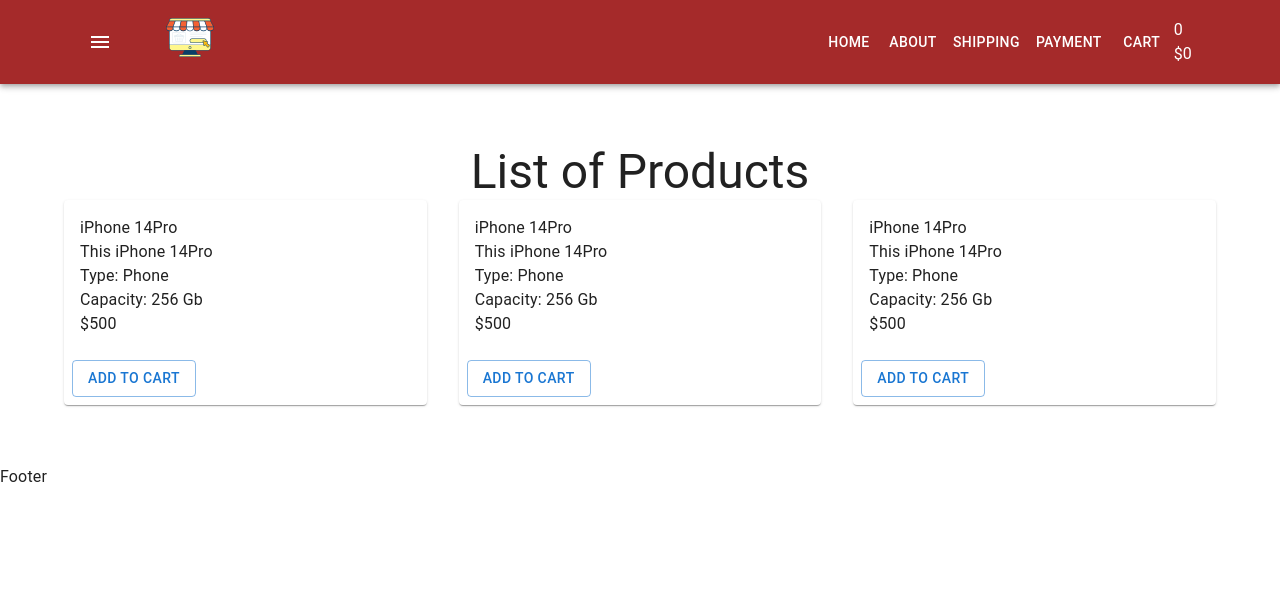
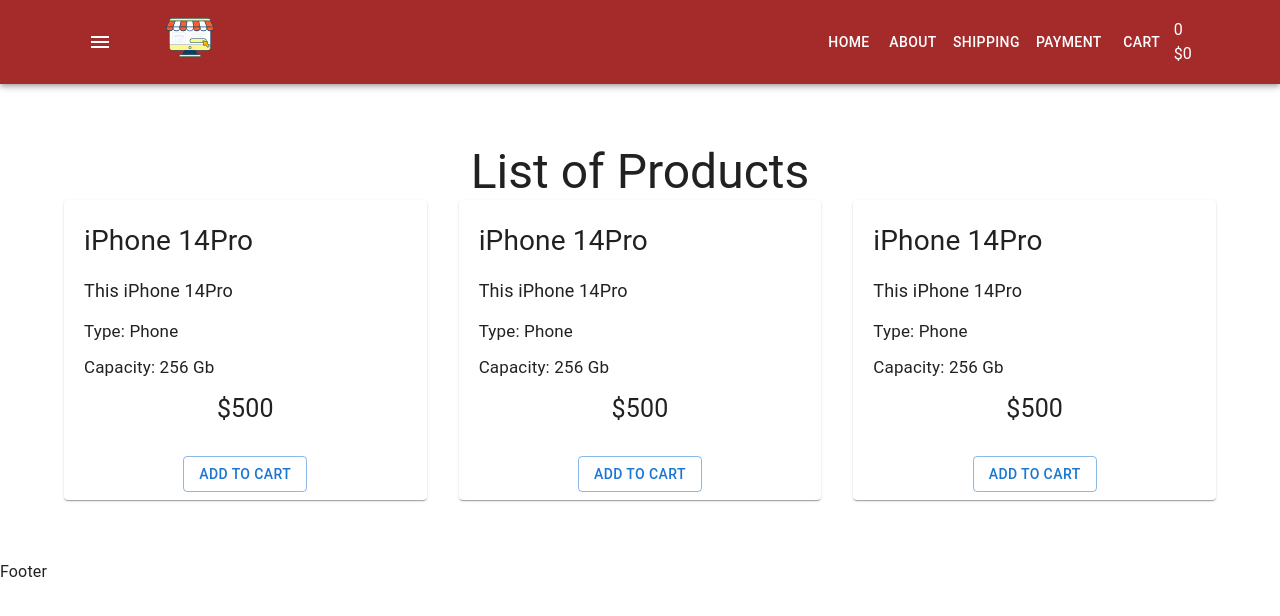
Before and after one commit to asteriab/react-shop-project, a React (Create React App) app: page / in a window 1280 px wide. Shown: the top 616 px of the page. Built offline with nearby package versions, Linux system fonts and the light colour scheme.

Commit message:
added styles for product item

```diff
--- /dev/null
+++ b/src/components/Products/ProductListItem.scss
@@ -0,0 +1,25 @@
+.product {
+  padding: 20px;
+}
+
+.product-title {
+  font-size: 28px;
+  margin-bottom: 15px;
+}
+
+.product-description {
+  font-size: 18px;
+  margin-bottom: 15px;
+}
+.product-features {
+  font-size: 17px;
+  margin-bottom: 10px;
+}
+.product-price {
+  font-size: 25px;
+  text-align: center;
+}
+.btns-wrap {
+  display: flex;
+  justify-content: center;
+}
--- a/src/components/Products/ProductsListItem.tsx
+++ b/src/components/Products/ProductsListItem.tsx
@@ -1,4 +1,5 @@
 import { Button, Card, CardActions, CardContent } from "@mui/material";
+import "./ProductListItem.scss";
 
 type Props = {};
 const ProductsListItem = (props: Props) => {
@@ -11,7 +12,7 @@
         <div className="product-features">Capacity: 256 Gb</div>
         <div className="product-price">$500</div>
       </CardContent>
-      <CardActions>
+      <CardActions className="btns-wrap">
         <Button variant="outlined">Add To Cart</Button>
       </CardActions>
     </Card>
```
